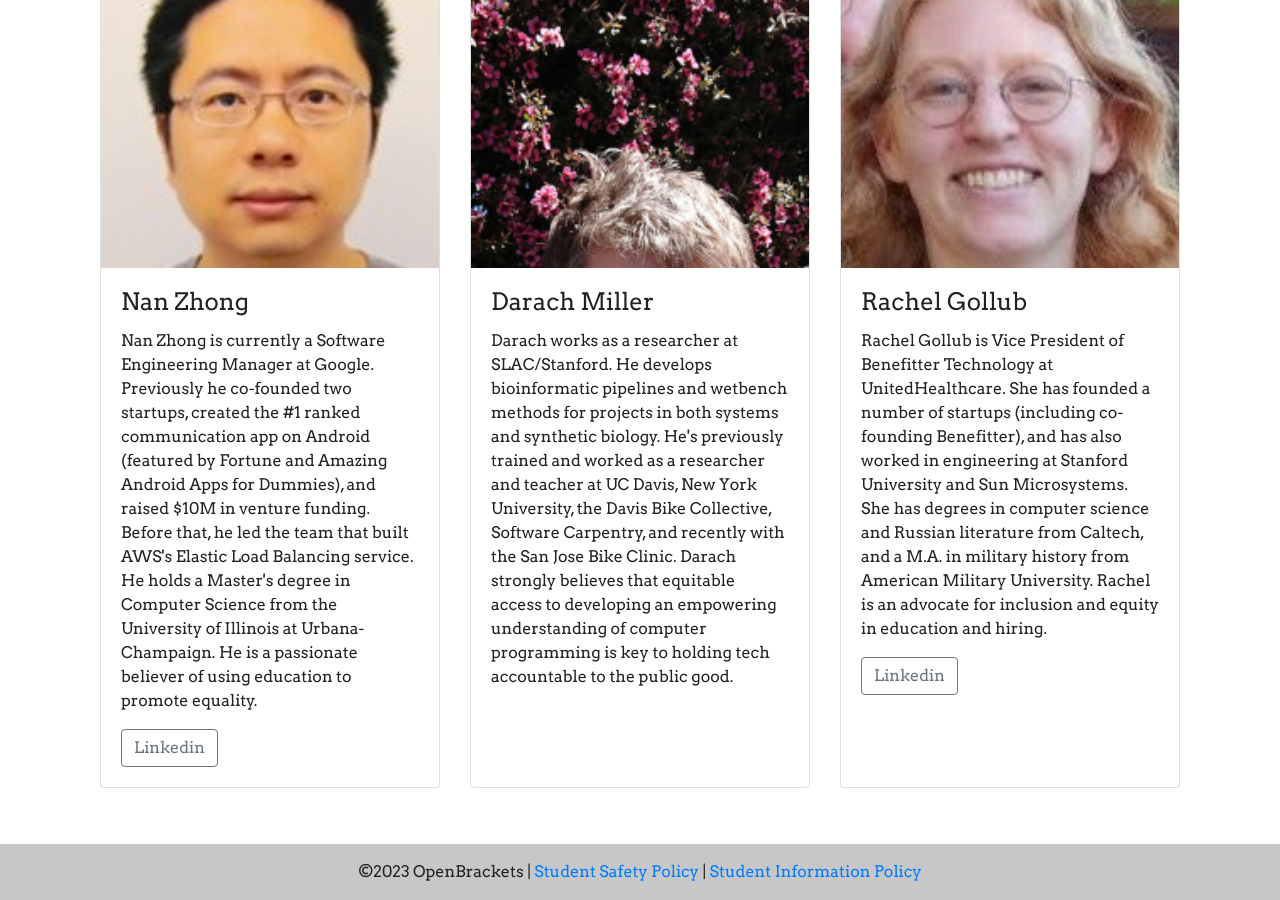
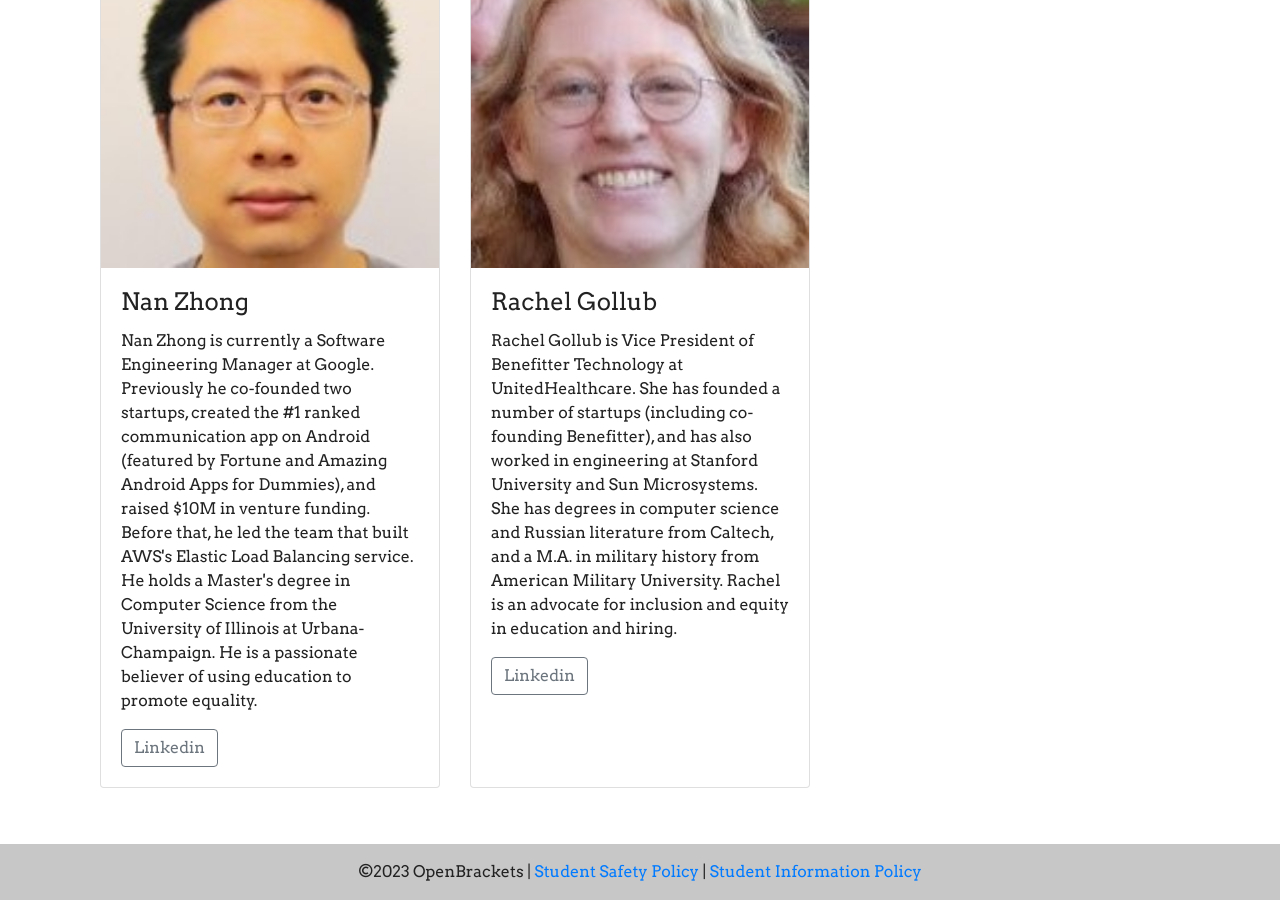
Before and after one commit to qpwoeirut/OpenBrackets-website, a Jekyll site: the page built from about.html, in a window 1280 px wide and 900 px high, scrolled down 7874 px. Built offline with Jekyll 4.4.1, drawn with Linux system fonts in a browser that asks for light colours.

Commit message:
Update advisors.yml
Removed Darach's information upon his request

```diff
--- a/_data/advisors.yml
+++ b/_data/advisors.yml
@@ -14,10 +14,6 @@
   description: "Nan Zhong is currently a Software Engineering Manager at Google. Previously he co-founded two startups, created the #1 ranked communication app on Android (featured by Fortune and Amazing Android Apps for Dummies), and raised $10M in venture funding. Before that, he led the team that built AWS's Elastic Load Balancing service. He holds a Master's degree in Computer Science from the University of Illinois at Urbana-Champaign. He is a passionate believer of using education to promote equality."
   image: nan.jpg
   linkedin: https://www.linkedin.com/in/nanzhong/
-- name: Darach Miller
-  description: "Darach works as a researcher at SLAC/Stanford. He develops bioinformatic pipelines and wetbench methods for projects in both systems and synthetic biology. He's previously trained and worked as a researcher and teacher at UC Davis, New York University, the Davis Bike Collective, Software Carpentry, and recently with the San Jose Bike Clinic. Darach strongly believes that equitable access to developing an empowering understanding of computer programming is key to holding tech accountable to the public good."
-  image: darach.jpg
-  linkedin:
 - name: Rachel Gollub
   description: Rachel Gollub is Vice President of Benefitter Technology at UnitedHealthcare. She has founded a number of startups (including co-founding Benefitter), and has also worked in engineering at Stanford University and Sun Microsystems. She has degrees in computer science and Russian literature from Caltech, and a M.A. in military history from American Military University. Rachel is an advocate for inclusion and equity in education and hiring.
   image: rachel.jpg
```
